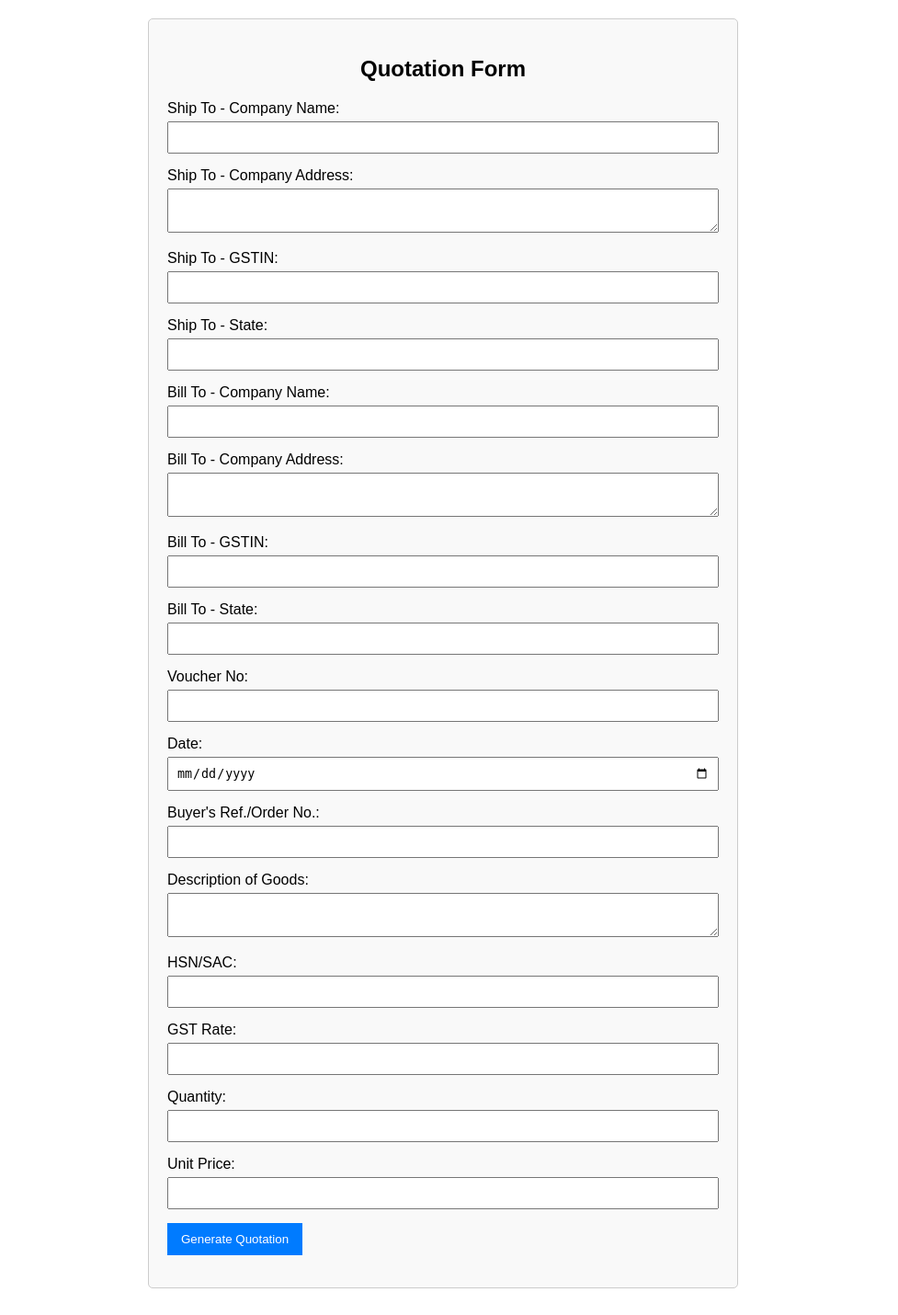
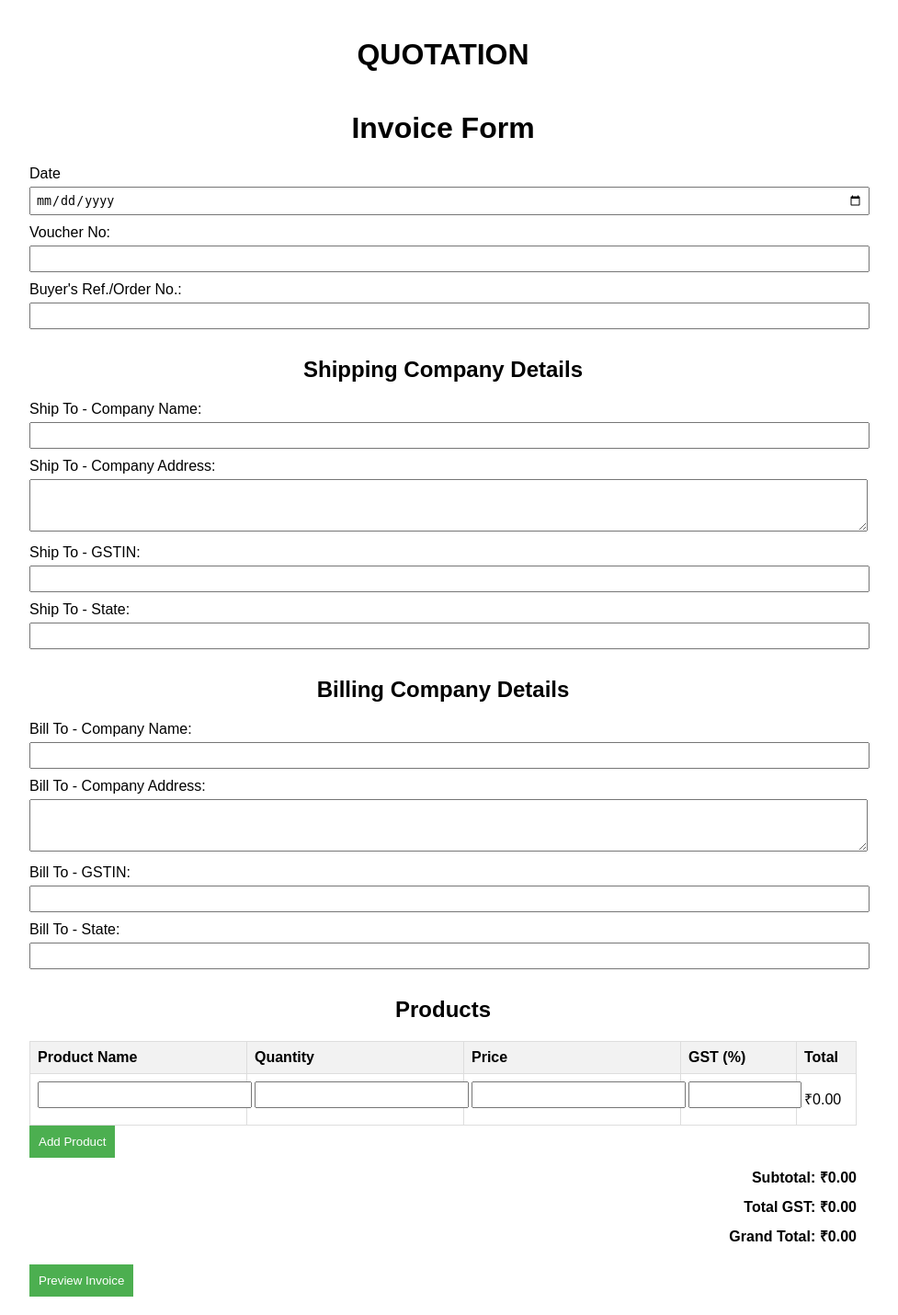
Before and after one commit to vikas05kushwaha/sppe, a Django app: page / in a window 1280 px wide. Shown: the whole page at 92% size, without its empty margins (158-1135 px from the left). Before the commit the page ends 1401 px from the top, so only its background shows below. Run offline with Django 4.2, Linux system fonts and the light colour scheme.

Commit message:
all changes

```diff
--- a/api/settings.py
+++ b/api/settings.py
@@ -25,7 +25,7 @@ SECRET_KEY = 'django-insecure-=cldztbc4jg&xl0!x673!*v2_=p$$eu)=7*f#d0#zs$44xx-h^
 # SECURITY WARNING: don't run with debug turned on in production!
 DEBUG = True
 
-ALLOWED_HOSTS = ['127.0.0.1', '.vercel.app']
+ALLOWED_HOSTS = ['127.0.0.1', '.vercel.app','192.168.233.131']
 import os
 
 
--- a/example/views.py
+++ b/example/views.py
@@ -5,7 +5,7 @@ from django.shortcuts import render
 
 
 def index(request):
-    return render(request, 'quotationform.html')
+    return render(request, 'newFile.html')
 
 
 
--- a/templates/newFIle.html
+++ b/templates/newFIle.html
@@ -124,6 +124,18 @@
     </div>
     <div class="container">
         <h1>Invoice Form</h1>
+        <div>
+            <label for="invoiceDate">Date</label>
+            <input type="date" id="invoiceDate" required>
+
+            <label for="voucherNo"> Voucher No:</label>
+            <input type="text" id="voucherNo" required>
+
+            <label for="refId">  Buyer's Ref./Order No.:</label>
+            <input type="text" id="refId" required>
+
+
+        </div>
         <div class="section">
             <h2>Shipping Company Details</h2>
             <label for="shipCompanyName">Ship To - Company Name:</label>
@@ -148,13 +160,8 @@
             <input type="text" id="billToState" required>
         </div>
 
-        <div class="section">
-            <h2>Customer Details</h2>
-            <label for="customerName">Customer Name:</label>
-            <input type="text" id="customerName" required>
-            <label for="customerAddress">Customer Address:</label>
-            <textarea id="customerAddress" rows="3" required></textarea>
-        </div>
+
+
 
         <div class="section">
             <h2>Products</h2>
@@ -180,7 +187,7 @@
         <div id="previewModal" class="modal">
             <div class="modal-content">
                 <span class="close">&times;</span>
-                <h2>Invoice Preview</h2>
+                <h2>QUOTATION</h2>
                 <div id="previewContent"></div>
                 <button id="printButton" onclick="printInvoice()">Print Invoice</button>
             </div>
@@ -235,15 +242,84 @@
             document.getElementById('total').textContent = `Grand Total: ₹${grandTotal.toFixed(2)}`;
         }
 
+
         function showPreview() {
-            const previewContent = document.getElementById('previewContent');
-            const companyName = document.getElementById('companyName').value;
-            const companyAddress = document.getElementById('companyAddress').value;
-            const customerName = document.getElementById('customerName').value;
-            const customerAddress = document.getElementById('customerAddress').value;
+            const shipCompanyName = document.getElementById('shipCompanyName').value;
+            const shipCompanyAddress = document.getElementById('shipCompanyAddress').value;
+            const shipToGst = document.getElementById('shipToGst').value;
+            const shipToState = document.getElementById('shipToState').value;
 
+            const billCompanyName = document.getElementById('billCompanyName').value;
+            const billCompanyAddress = document.getElementById('billCompanyAddress').value;
+            const billToGst = document.getElementById('billToGst').value;
+            const billToState = document.getElementById('billToState').value;
+            const voucherNo = document.getElementById('voucherNo').value;
+            const refId = document.getElementById('refId').value;
+
+            // Generate complete preview HTML
+            const fullPreviewHTML = `
+            <!DOCTYPE html>
+            <html>
+            <head>
+                <title>Quotation Preview</title>
+                <meta name="viewport" content="width=device-width, initial-scale=1">
+                <style>
+                    body {
+                        font-family: Arial, sans-serif;
+                        margin: 10px;
+                        padding: 10px;
+                        max-width: 100%;
+                        box-sizing: border-box;
+                    }
+                    table {
+                        width: 100%;
+                        border-collapse: collapse;
+                        font-size: 12px;
+                    }
+                    th, td {
+                        border: 1px solid black;
+                        padding: 5px;
+                        text-align: left;
+                    }
+                    @media print {
+                        .no-print { display: none; }
+                        body {
+                            margin: 0;
+                            padding: 5px;
+                        }
+                    }
+                    .print-header {
+                        text-align: center;
+                        margin-bottom: 20px;
+                    }
+                </style>
+            </head>
+            <body>
+                <div class="print-header no-print">
+                    <button onclick="window.print()" style="padding: 10px; margin-bottom: 15px;">Print Invoice</button>
+                </div>
+
+                ${generatePreviewContent(
+                    shipCompanyName, shipCompanyAddress, shipToGst, shipToState,
+                    billCompanyName, billCompanyAddress, billToGst, billToState,
+                    voucherNo, refId
+                )}
+            </body>
+            </html>
+            `;
+
+            // Open preview in a new tab
+            const previewWindow = window.open('', '_blank');
+            previewWindow.document.write(fullPreviewHTML);
+            previewWindow.document.close();
+        }
+
+        function generatePreviewContent(
+            shipCompanyName, shipCompanyAddress, shipToGst, shipToState,
+            billCompanyName, billCompanyAddress, billToGst, billToState,
+            voucherNo, refId
+        ) {
             let previewHTML = `
-                <h2 style="text-align: center;">QUOTATION</h2>
             <div style="display: flex; justify-content: space-between; align-items: flex-start;">
                 <div style="display: flex; align-items: center;">
                     <img src="https://trovenapp.s3.amazonaws.com/sppowerLogo.png" alt="Company Logo" height="80px" width="80px">
@@ -255,41 +331,38 @@
                     </span>
                 </div>
                 <div>
-                        <p><strong>Voucher No:</strong> 28</p>
-                        <p><strong>Dateeed:</strong> ${new Date().toLocaleDateString()}</p>
-                        <p><strong>Buyer's Ref/Order No:</strong> 001</p>
-                        <p><strong>Other's References:</strong></p>
+                    <p><strong>Voucher No.:</strong> ${voucherNo}</p>
+                    <p><strong>Dated:</strong> ${new Date().toLocaleDateString()}</p>
+                    <p><strong>Buyer's Ref/Order No:</strong> ${refId}</p>
+                    <p><strong>Other's References:</strong> S.P.Powers</p>
                 </div>
             </div>
 
-                <div style="margin-top: 20px;">
-                    <h3>Buyer (Bill To):</h3>
-                    <p><strong>Name:</strong> ${customerName}</p>
-                    <p><strong>Address:</strong> ${customerAddress}</p>
-                    <p><strong>GSTIN/UIN:</strong> 07AAZPS4076M1ZL</p>
-                    <p><strong>State Name:</strong> Delhi, Code: 07</p>
+            <div>
+                <h3>Ship To:</h3>
+                <p><strong>Company Name:</strong> ${shipCompanyName}</p>
+                <p><strong>Address:</strong> ${shipCompanyAddress}</p>
+                <p><strong>GSTIN:</strong> ${shipToGst}</p>
+                <p><strong>State:</strong> ${shipToState}</p>
             </div>
-
-                <div style="margin-top: 20px;">
-                    <h3>Consignee (Ship To):</h3>
-                    <p><strong>Name:</strong> ${customerName}</p>
-                    <p><strong>Address:</strong> ${customerAddress}</p>
-                    <p><strong>GSTIN/UIN:</strong> 07AAZPS4076M1ZL</p>
-                    <p><strong>State Name:</strong> Delhi, Code: 07</p>
+            <div>
+                <h3>Bill To:</h3>
+                <p><strong>Company Name:</strong> ${billCompanyName}</p>
+                <p><strong>Address:</strong> ${billCompanyAddress}</p>
+                <p><strong>GSTIN:</strong> ${billToGst}</p>
+                <p><strong>State:</strong> ${billToState}</p>
             </div>
 
             <h3>Products</h3>
-                <table style="width: 100%; border-collapse: collapse;">
+            <table>
                 <thead>
                     <tr>
-                            <th style="border: 1px solid black; padding: 5px;">S.No</th>
-                            <th style="border: 1px solid black; padding: 5px;">Description of Goods</th>
-                            <th style="border: 1px solid black; padding: 5px;">HSN/SAC</th>
-                            <th style="border: 1px solid black; padding: 5px;">GST Rate</th>
-                            <th style="border: 1px solid black; padding: 5px;">Due on</th>
-                            <th style="border: 1px solid black; padding: 5px;">Quantity</th>
-                            <th style="border: 1px solid black; padding: 5px;">Unit Price</th>
-                            <th style="border: 1px solid black; padding: 5px;">Amount</th>
+                        <th>S.No</th>
+                        <th>Product</th>
+                        <th>Quantity</th>
+                        <th>Price</th>
+                        <th>GST (%)</th>
+                        <th>Total</th>
                     </tr>
                 </thead>
                 <tbody>
@@ -307,14 +380,12 @@
 
                 previewHTML += `
                     <tr>
-                        <td style="border: 1px solid black; padding: 5px;">${i + 1}</td>
-                        <td style="border: 1px solid black; padding: 5px;">${productName}</td>
-                        <td style="border: 1px solid black; padding: 5px;">8536</td>
-                        <td style="border: 1px solid black; padding: 5px;">${gst}%</td>
-                        <td style="border: 1px solid black; padding: 5px;">${new Date().toLocaleDateString()}</td>
-                        <td style="border: 1px solid black; padding: 5px;">${quantity}</td>
-                        <td style="border: 1px solid black; padding: 5px;">${parseFloat(price).toFixed(2)}</td>
-                        <td style="border: 1px solid black; padding: 5px;">${amount.toFixed(2)}</td>
+                        <td>${i + 1}</td>
+                        <td>${productName}</td>
+                        <td>${quantity}</td>
+                        <td>₹${parseFloat(price).toFixed(2)}</td>
+                        <td>${gst}%</td>
+                        <td>₹${amount.toFixed(2)}</td>
                     </tr>
                 `;
             }
@@ -324,21 +395,19 @@
 
             previewHTML += `
                     <tr>
-                        <td colspan="7" style="border: 1px solid black; padding: 5px; text-align: right;"><strong>SGST:</strong></td>
-                        <td style="border: 1px solid black; padding: 5px;">₹${(totalGST / 2).toFixed(2)}</td>
+                        <td colspan="5" style="text-align: right;"><strong>Total GST:</strong></td>
+                        <td>₹${totalGST.toFixed(2)}</td>
                     </tr>
                     <tr>
-                        <td colspan="7" style="border: 1px solid black; padding: 5px; text-align: right;"><strong>CGST:</strong></td>
-                        <td style="border: 1px solid black; padding: 5px;">₹${(totalGST / 2).toFixed(2)}</td>
-                    </tr>
-                    <tr>
-                        <td colspan="7" style="border: 1px solid black; padding: 5px; text-align: right;"><strong>Total:</strong></td>
-                        <td style="border: 1px solid black; padding: 5px;">₹${grandTotal.toFixed(2)}</td>
+                        <td colspan="5" style="text-align: right;"><strong>Grand Total:</strong></td>
+                        <td>₹${grandTotal.toFixed(2)}</td>
                     </tr>
                 </tbody>
             </table>
 
             <div style="margin-top: 20px;">
+                <h3>Note : </h3>
+                <h4>Advance Payment of the 50 percent amount is mandatory. </h4>
                 <p><strong>Amount Chargeable (in words):</strong></p>
                 <p>${numberToWords(grandTotal)} Rupees only</p>
             </div>
@@ -348,8 +417,8 @@
                 <p><strong>Company's PAN:</strong> ASEPK8354M</p>
                 <p><strong>Account Holder's Name:</strong> S.P POWER ENGINEERING</p>
                 <p><strong>Bank Name:</strong> KOTAK MAHINDRA BANK</p>
-                <p><strong>Account No:</strong> 511297962</p>
-                <p><strong>Branch & IFSC Code:</strong> New Delhi - Okhla & KKBK0000265</p>
+                <p><strong>Account No:</strong> 5112109726</p>
+                <p><strong>Branch & IFSC Code:</strong> New Delhi - Okhla & KKBK0000205</p>
             </div>
 
             <div style="margin-top: 20px;">
@@ -368,11 +437,37 @@
             </div>
             `;
 
-            previewContent.innerHTML = previewHTML;
-            document.getElementById('previewModal').style.display = 'block';
+            return previewHTML;
         }
+
+
         function printInvoice() {
+            const previewContent = document.getElementById('previewContent').innerHTML;
+
+            // Open a new window and write the preview content into it
+            window.open('', '', 'height=600,width=800').document.write(`
+        <html>
+            <head>
+                <title>Quotation</title>
+                <style>
+                    body { font-family: Arial, sans-serif; margin: 20px; }
+                    table { width: 100%; border-collapse: collapse; }
+                    th, td { border: 1px solid black; padding: 8px; }
+                    th { background-color: #f2f2f2; }
+                </style>
+            </head>
+            <body>
+                <h2 style="text-align: center;">Quotation</h2>
+                ${previewContent}
+            </body>
+        </html>
+    `);
+
+    // Wait a moment, then call print and close on the current document
+    setTimeout(() => {
         window.print();
+        window.close();
+    }, 1000);
 }
 
         // Helper function to convert numbers to words
```
Also changed, not shown: templates/new1.html (line endings or trailing spaces). Lines whose indentation alone changed are shown as unchanged.
